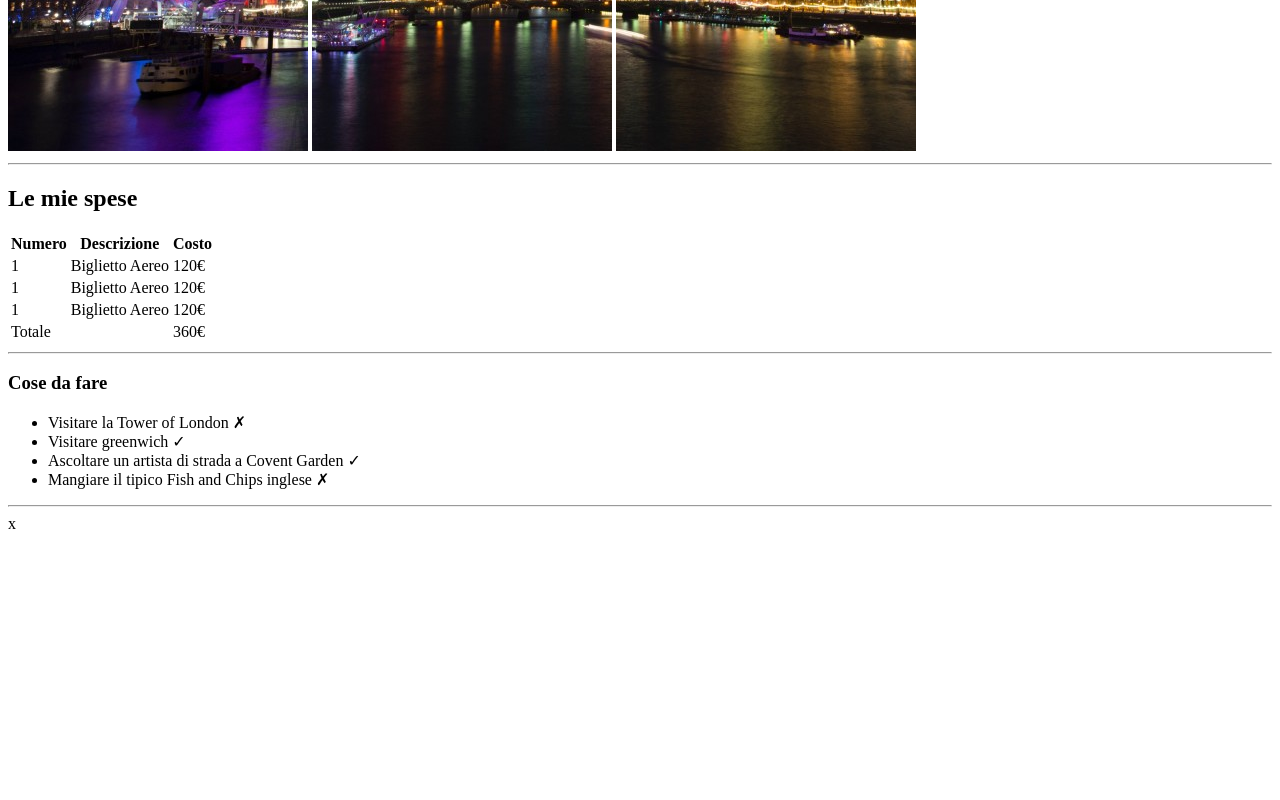
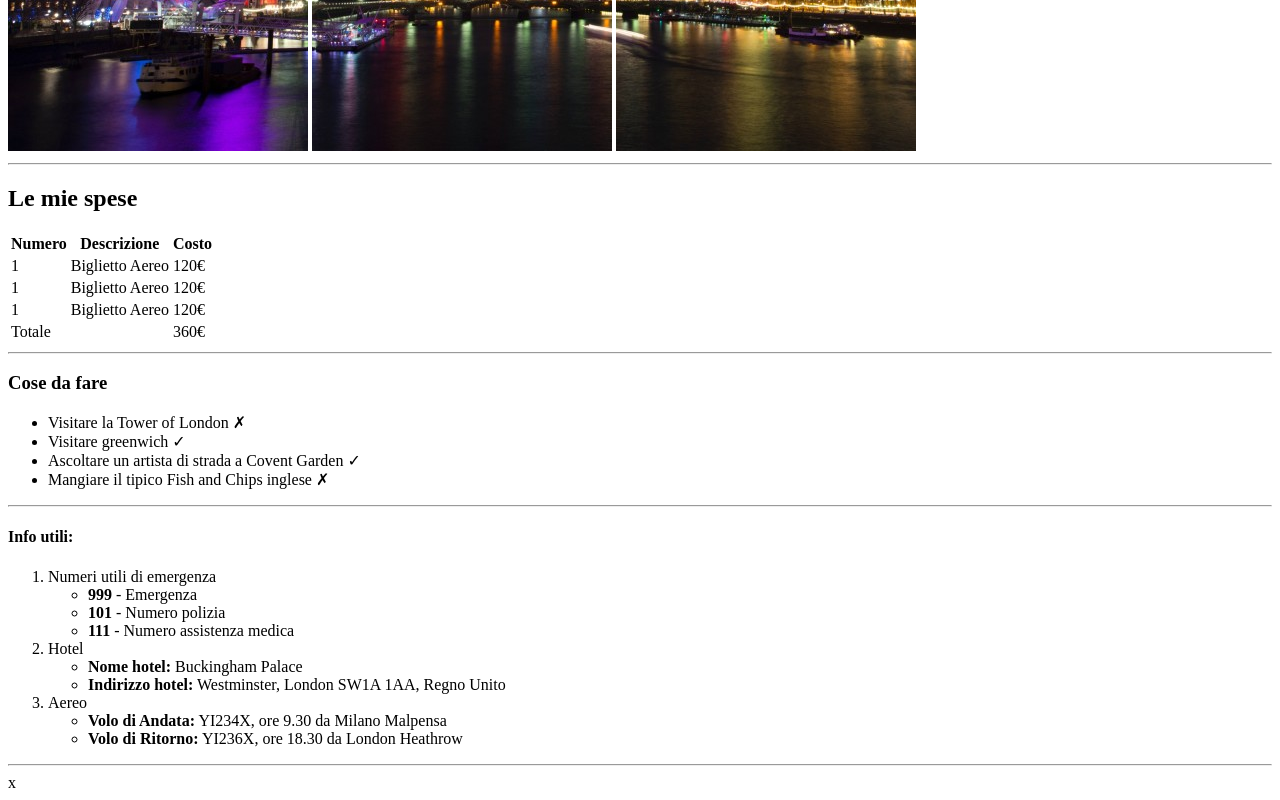
Before and after one commit to LucaCancilleri/html-london-trip, a plain HTML site: page index.html in a window 1280 px wide. Shown: the part 529-1329 px from the top of the page. Before the commit the page ends 1070 px from the top, so only its background shows below. Drawn offline with Linux system fonts and the light colour scheme.

Commit message:
add: order list

```diff
--- a/index.html
+++ b/index.html
@@ -101,7 +101,52 @@
              </ul>
         </section>
         <hr>
-
+        <section id="terza_informazione">
+            <h4>Info utili:</h4>
+            <!-- Lista Ordinata -->
+             <ol>
+                <!-- Prima informazione utile -->
+                <li>
+                    Numeri utili di emergenza <br>
+                    <ul>
+                        <li>
+                            <strong>999</strong> - Emergenza <br>
+                        </li>
+                        <li>
+                            <strong>101</strong> - Numero polizia <br>
+                        </li>
+                        <li>
+                            <strong>111</strong> - Numero assistenza medica <br>
+                        </li>
+                    </ul>
+                </li>
+                <!-- Seconda informazione utile -->
+                <li>
+                    Hotel <br>
+                    <ul>
+                        <li>
+                            <strong>Nome hotel:</strong> Buckingham Palace <br>
+                        </li>
+                        <li>
+                            <strong>Indirizzo hotel:</strong> Westminster, London SW1A 1AA, Regno Unito <br>
+                        </li>
+                    </ul>
+                </li>
+                <!-- Terza informazione utile -->
+                <li>
+                    Aereo <br>
+                    <ul>
+                        <li>
+                            <strong>Volo di Andata:</strong> YI234X, ore 9.30 da Milano Malpensa <br>
+                        </li>
+                        <li>
+                            <strong>Volo di Ritorno:</strong> YI236X, ore 18.30 da London Heathrow <br>
+                        </li>
+                    </ul>
+                </li>
+             </ol>
+        </section>
+        <hr>
     </main>
 
     <footer>x</footer>
```
